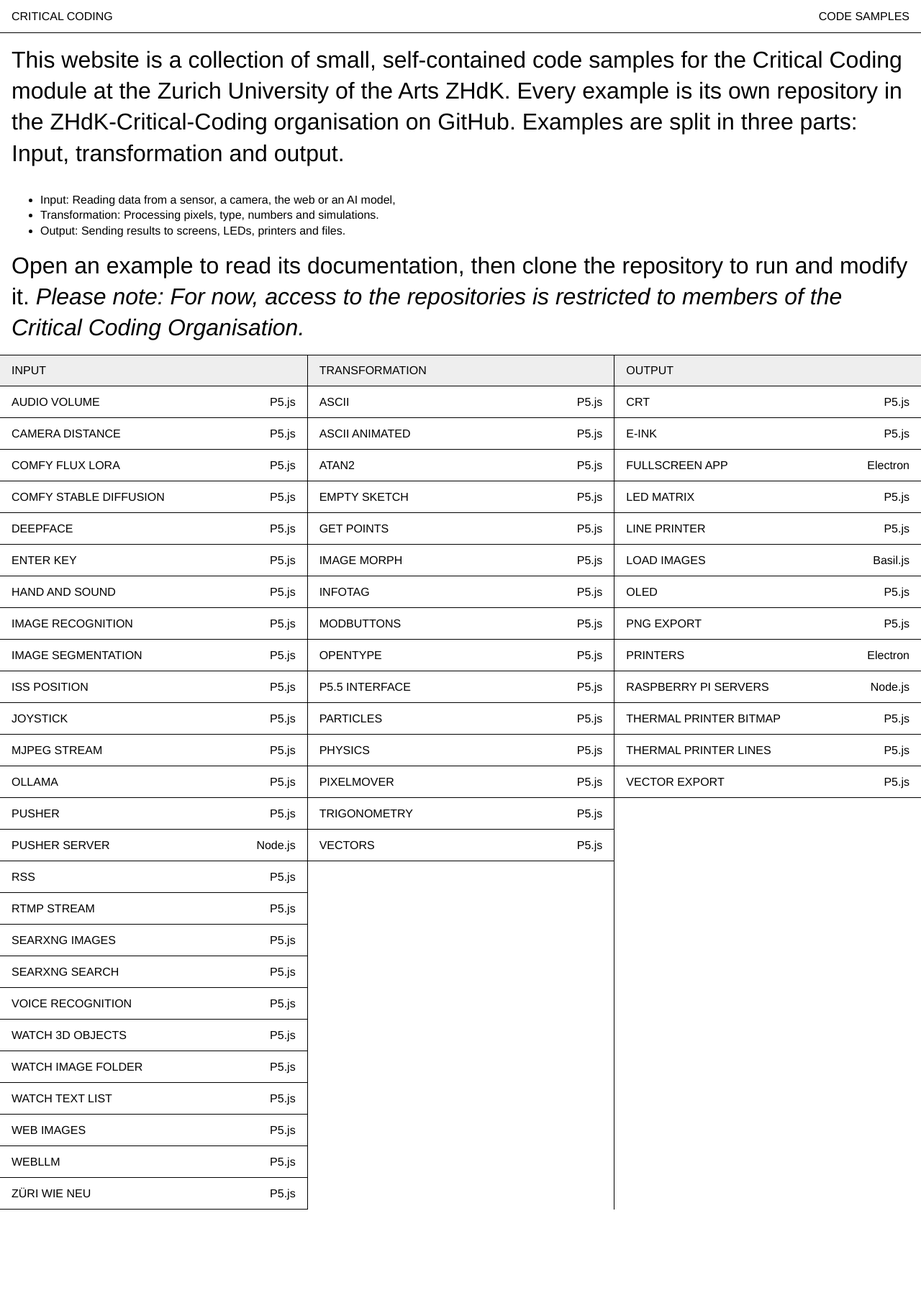
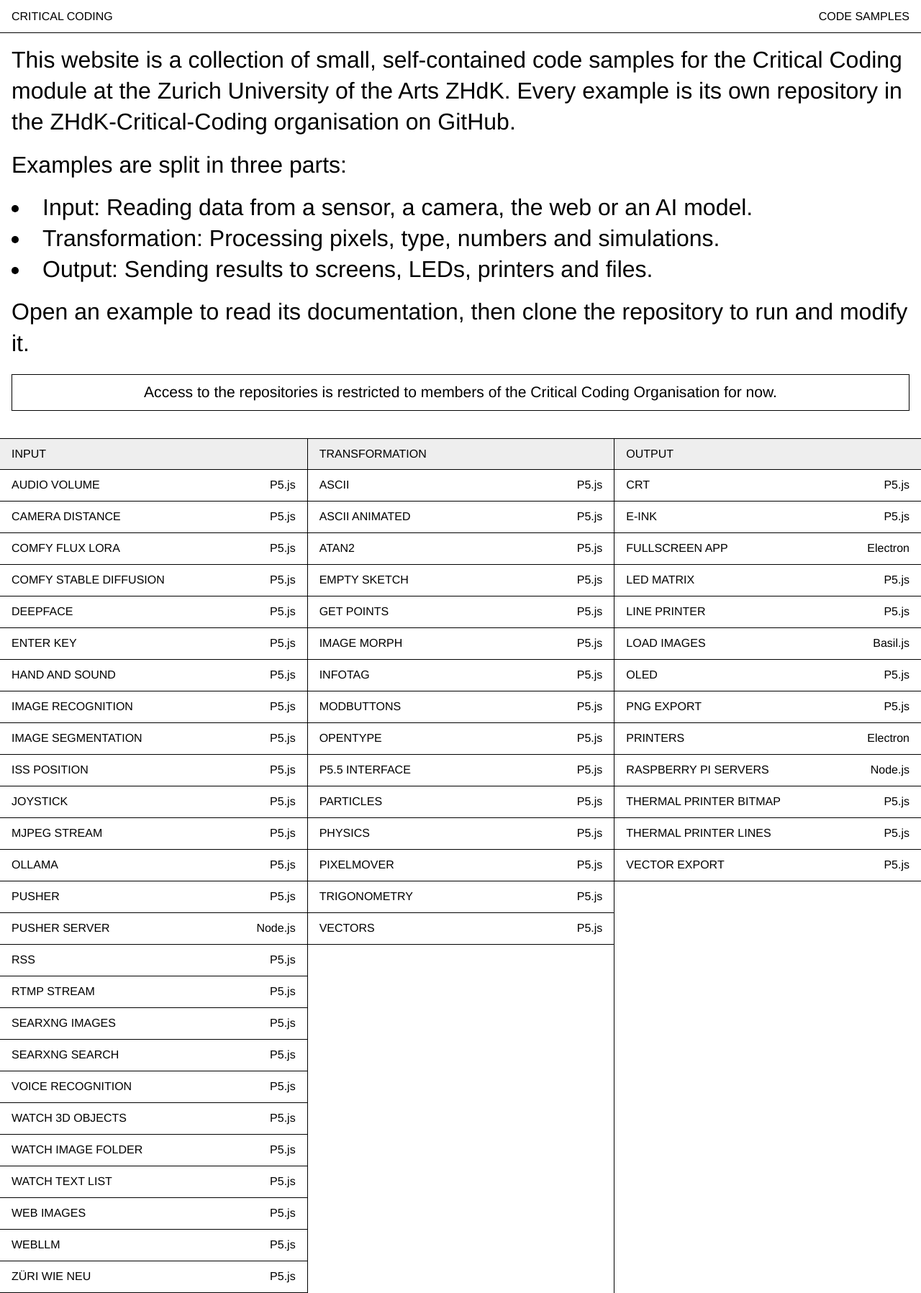
Before and after one commit to ZHdK-Critical-Coding/ZHdK-Critical-Coding.github.io, a Jekyll site: the page built from index.md, in a window 1280 px wide. Shown: the whole page at 72% size. Built offline with Jekyll 4.4.1, drawn with Linux system fonts in a browser that asks for light colours; before the commit the page ends 1681 px from its top, so only the background shows below that.

Commit message:
(fix) intro

```diff
--- a/assets/css/style.css
+++ b/assets/css/style.css
@@ -85,11 +85,27 @@ a { color: inherit; text-decoration: none; }
 
 .intro {
   padding: var(--gutter);
+  font-size: 2rem;
 }
 
-.intro p { margin: 0 0 1em; font-size: 2rem; }
+.intro p { margin: 0 0 0.5em;}
 .intro p:last-child { margin-bottom: 0; }
 .intro a { text-decoration: underline; }
+.intro ul {
+  list-style-position: inside;
+  margin: 0 0 0.5em;
+  padding: 0;
+}
+.intro code {
+  font: inherit;
+  font-size: 66%;
+  margin: 1em 0;
+  padding: 0.5em;
+  display: block;
+  border: 1px solid;
+  text-align: center
+}
+
 
 .columns {
   display: grid;
--- a/index.md
+++ b/index.md
@@ -4,11 +4,12 @@ layout: home
 
 This website is a collection of small, self-contained code samples for the Critical Coding module at the Zurich University of the Arts ZHdK.
 Every example is its own repository in the ZHdK-Critical-Coding organisation on GitHub.
-Examples are split in three parts: Input, transformation and output.
 
-- Input: Reading data from a sensor, a camera, the web or an AI model,
+Examples are split in three parts:
+
+- Input: Reading data from a sensor, a camera, the web or an AI model.
 - Transformation: Processing pixels, type, numbers and simulations.
 - Output: Sending results to screens, LEDs, printers and files.
 
 Open an example to read its documentation, then clone the repository to run and modify it.
-_Please note: For now, access to the repositories is restricted to members of the Critical Coding Organisation._
+`Access to the repositories is restricted to members of the Critical Coding Organisation for now.`
```
